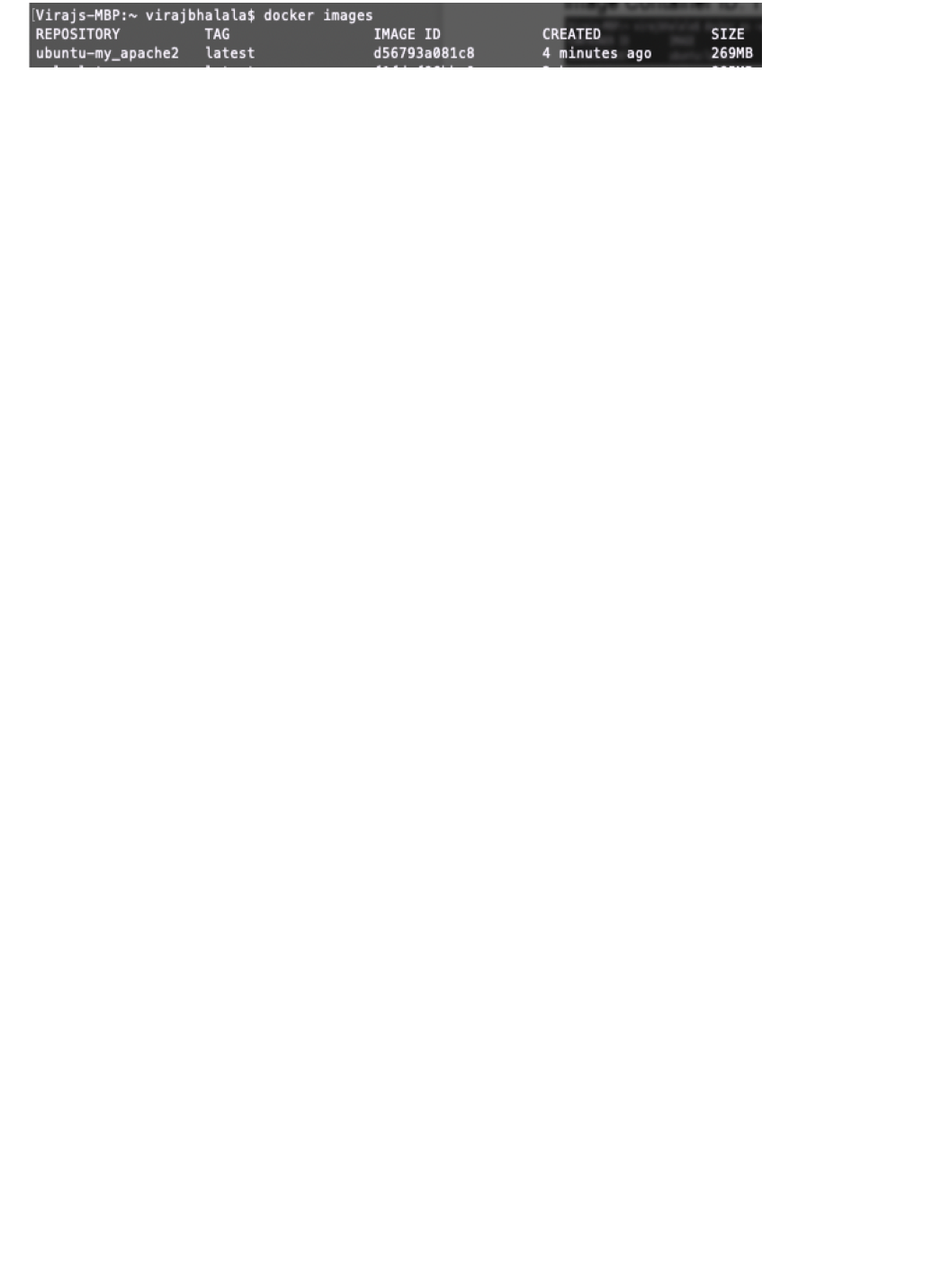
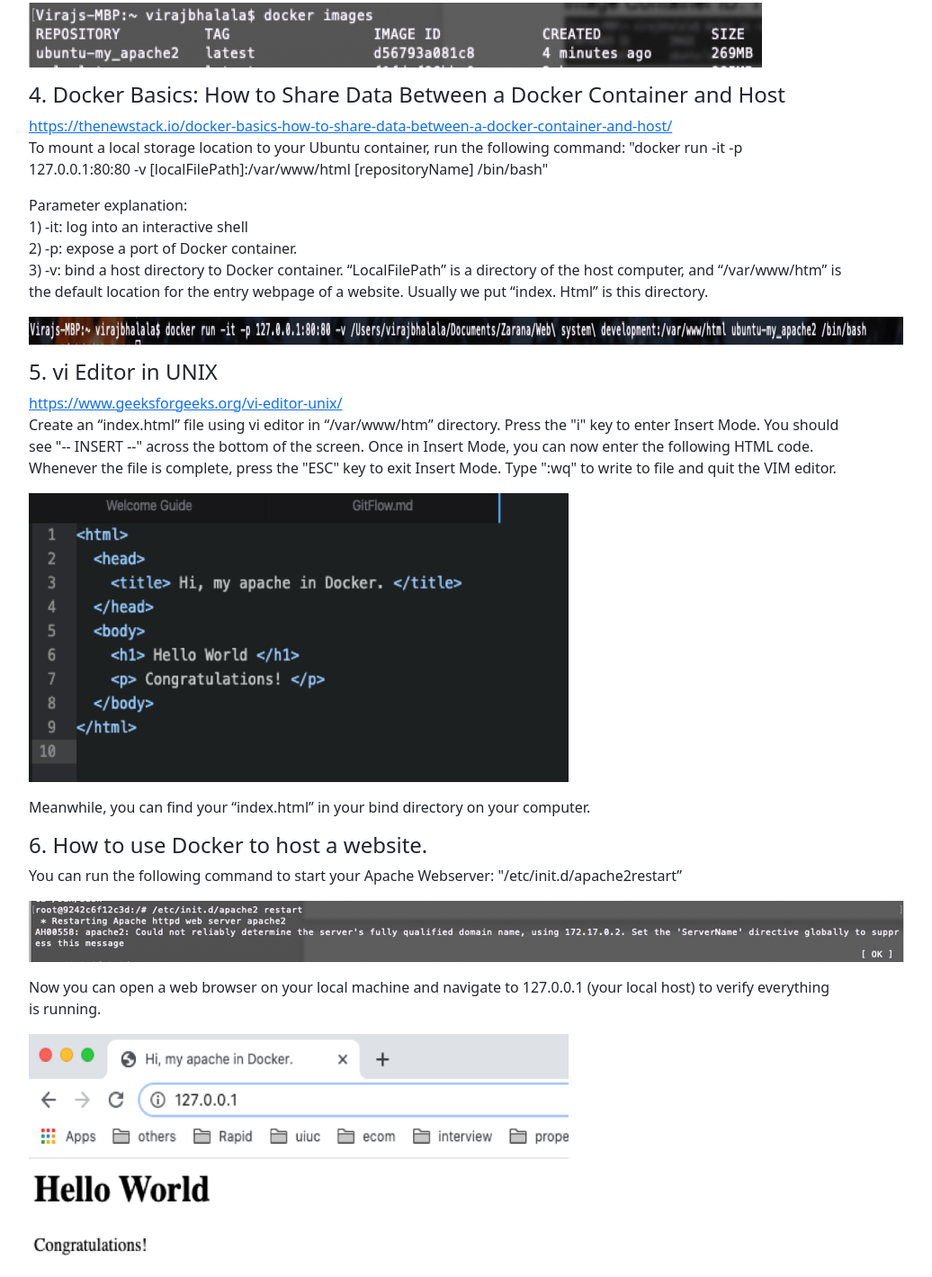
Before and after one commit to JaySRT/Docker_Linux_containerization_website, a plain HTML site: page docker_webserver.html in a window 1280 px wide. Shown: the part 3010-4429 px from the top of the page at 90% size, without its empty margins (155-1191 px from the left). Before the commit the page ends 3149 px from the top, so only its background shows below. Drawn offline with nearby package versions, Linux system fonts and the light colour scheme.

Commit message:
Feature: Added remaining steps to create webserver using Docker

```diff
--- a/docker_webserver.html
+++ b/docker_webserver.html
@@ -122,6 +122,35 @@
                 <p>Check the new images using “docker images”.</p>
                 <p><img src="Images/New_docker_image.png" alt="New Docker image"
                         width="815" height="72"></p>
+                <h4>4. Docker Basics: How to Share Data Between a Docker Container and Host</h4>
+                <a href="https://thenewstack.io/docker-basics-how-to-share-data-between-a-docker-container-and-host/">https://thenewstack.io/docker-basics-how-to-share-data-between-a-docker-container-and-host/</a>
+                <p>To mount a local storage location to your Ubuntu container, run the following command: "docker run
+                    -it -p 127.0.0.1:80:80 -v [localFilePath]:/var/www/html [repositoryName] /bin/bash"</p>
+                <p>Parameter explanation:
+                    <br>1) -it: log into an interactive shell
+                    <br>2) -p: expose a port of Docker container.
+                    <br>3) -v: bind a host directory to Docker container. “LocalFilePath” is a directory of the host
+                    computer, and “/var/www/htm” is the default location for the entry webpage of a website. Usually we
+                    put “index. Html” is this directory.</p>
+                <p><img src="Images/Data_share.png" alt="Data share between docker container and host"
+                        width="972" height="31"></p>
+                <h4>5. vi Editor in UNIX</h4>
+                <a href="https://www.geeksforgeeks.org/vi-editor-unix/">https://www.geeksforgeeks.org/vi-editor-unix/</a>
+                <p>Create an “index.html” file using vi editor in “/var/www/htm” directory. Press the "i" key to enter
+                    Insert Mode. You should see "-- INSERT --" across the bottom of the screen. Once in Insert Mode, you
+                    can now enter the following HTML code. Whenever the file is complete, press the "ESC" key to exit
+                    Insert Mode. Type ":wq" to write to file and quit the VIM editor.</p>
+                <p><img src="Images/Sample_code.png" alt="Sample code for index.html"
+                        width="600" height="321"></p>
+                <p>Meanwhile, you can find your “index.html” in your bind directory on your computer.</p>
+                <h4>6. How to use Docker to host a website.</h4>
+                <p>You can run the following command to start your Apache Webserver: "/etc/init.d/apache2restart”</p>
+                <p><img src="Images/Restart_apache2.png" alt="Restart Apache2"
+                        width="974" height="68"></p>
+                <p>Now you can open a web browser on your local machine and navigate to 127.0.0.1 (your local host) to
+                    verify everything is running.</p>
+                <p><img src="Images/Final_Output.png" alt="Hello World in browser"
+                        width="600" height="267"></p>
             </div>
         </main>
     </div>
```
Also changed, not shown: Images/Data_share.png (added), Images/Final_Output.png (added), Images/Restart_apache2.png (added), Images/Sample_code.png (added).
